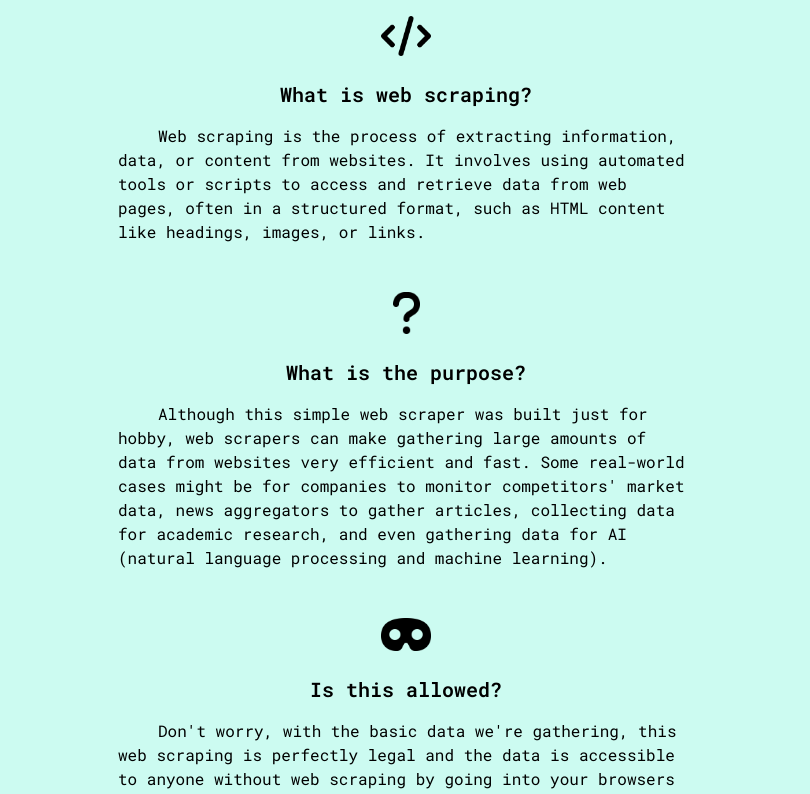
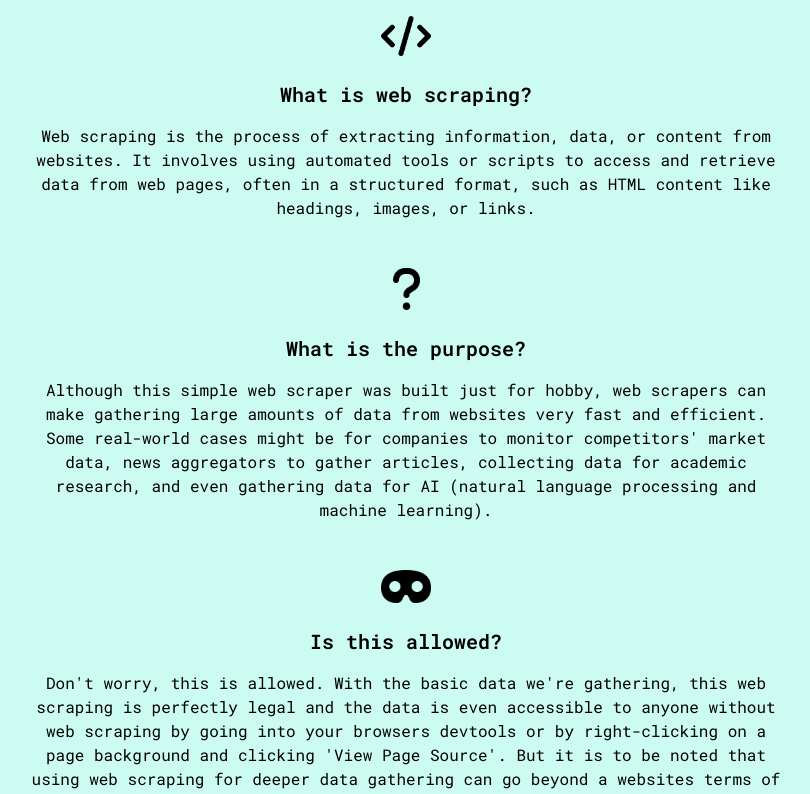
Before and after one commit to bridgerbrown/web-scraper-python, a Next.js app: page /how in a window 1280 px wide. Shown: the part 240-1034 px from the top of the page, without its empty margins (234-1044 px from the left). Built offline with nearby package versions, Linux system fonts and the light colour scheme.

Commit message:
p sizing and text data

```diff
--- a/app/about/page.tsx
+++ b/app/about/page.tsx
@@ -3,7 +3,7 @@ import Navbar from "@/components/Navbar";
 import Image from "next/image";
 
 export default function About() {
-  const sectionCSS: string = `text-left mt-12 max-w-xl flex flex-col justify-center items-center`;
+  const sectionCSS: string = `text-left mt-12 max-w-3xl text-center flex flex-col justify-center items-center`;
   const imgCSS: string = `animate-bounce`;
   const headingCSS: string = `mb-4 mt-6 text-xl font-semibold`;
   const pCSS: string = `mb-2`;
@@ -25,10 +25,9 @@ export default function About() {
             How was this built?
           </h1>
           <p className={pCSS}>
-            <span className="ml-10">The </span>
-            main functionality of the web scraper comes from the back-end, which was built using Python, the Flask framework to create the
-            web server that listens to the front-end, and the BeautifulSoup library for parsing the HTML content.
-            The front-end user interface was built using React, TypeScript, NextJS, and TailwindCSS.
+            The main functionality of the web scraper comes from the back-end code, which was built using Python, the
+            Flask framework to create the web server that listens to the front-end, and the BeautifulSoup
+            library for parsing the HTML content. The front-end user interface was built using React, TypeScript, NextJS, and TailwindCSS.
           </p>
         </div>
         <div className={sectionCSS}>
@@ -46,11 +45,13 @@ export default function About() {
             <span className="ml-10">This </span>
             web development project was made just for the purpose of improving my
             development skills, particularly with back-end technology like Python.
+            <br/>
+            <br/>
             Feel free to check out some of my other projects!
           </p>
           <div className="flex space-x-4 mt-4">
             <a
-              href="https://www.bridgerbrown.dev/"
+              href="https://github.com/bridgerbrown/web-scraper-python"
               target="_blank"
               rel="noopener noreferrer"
               className={linkCSS}
--- a/app/how/page.tsx
+++ b/app/how/page.tsx
@@ -3,7 +3,7 @@ import Navbar from "@/components/Navbar";
 import Image from "next/image";
 
 export default function How() {
-  const sectionCSS: string = `mt-12 max-w-xl flex flex-col justify-center items-center`;
+  const sectionCSS: string = `mt-12 max-w-3xl text-center flex flex-col justify-center items-center`;
   const imgCSS: string = ``;
   const headingCSS: string = `text-center mb-4 mt-6 text-xl font-semibold`;
   const pCSS: string = ``;
@@ -24,7 +24,7 @@ export default function How() {
             What is web scraping?
           </h1>
           <p className={pCSS}>
-            <span className="ml-10">Web</span> scraping is the process of extracting information, data,
+            Web scraping is the process of extracting information, data,
             or content from websites. It involves using automated tools or scripts to access and retrieve data from web pages,
             often in a structured format, such as HTML content like headings, images, or links.
           </p>
@@ -41,8 +41,8 @@ export default function How() {
             What is the purpose?
           </h1>
           <p className={pCSS}>
-            <span className="ml-10">Although</span> this simple web scraper was built just for hobby, web scrapers can make gathering
-            large amounts of data from websites very efficient and fast. Some real-world cases might be for companies to monitor
+            Although this simple web scraper was built just for hobby, web scrapers can make gathering
+            large amounts of data from websites very fast and efficient. Some real-world cases might be for companies to monitor
             competitors' market data, news aggregators to gather articles, collecting data for academic research,
              and even gathering data for AI (natural language processing and machine learning).
           </p>
@@ -59,10 +59,9 @@ export default function How() {
             Is this allowed?
           </h1>
           <p className={pCSS}>
-            <span className="ml-10">Don't </span>
-            worry, with the basic data we're gathering, this web scraping is perfectly legal and the data is accessible to anyone
-            without web scraping by going into your browsers devtools or by right-clicking
-            on a page background and going to 'View Page Source'. But it is to be noted that using web scraping for deeper data gathering
+            Don't worry, this is allowed. With the basic data we're gathering, this web scraping is perfectly legal and the
+            data is even accessible to anyone without web scraping by going into your browsers devtools or by right-clicking
+            on a page background and clicking 'View Page Source'. But it is to be noted that using web scraping for deeper data gathering
             can go beyond a websites terms of use, copyright, and the laws of privacy/personal data.
           </p>
         </div>
```
